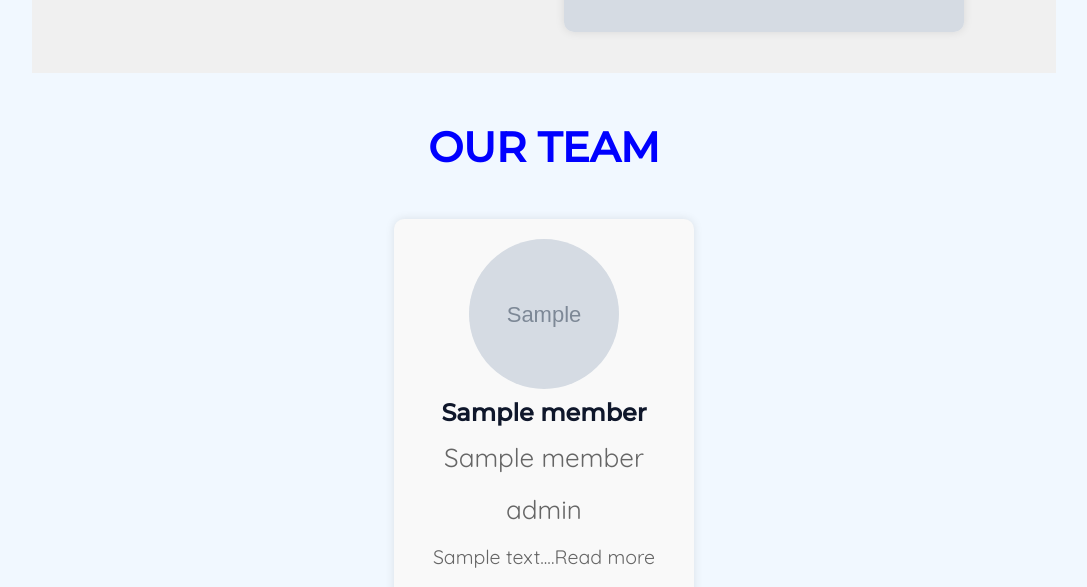
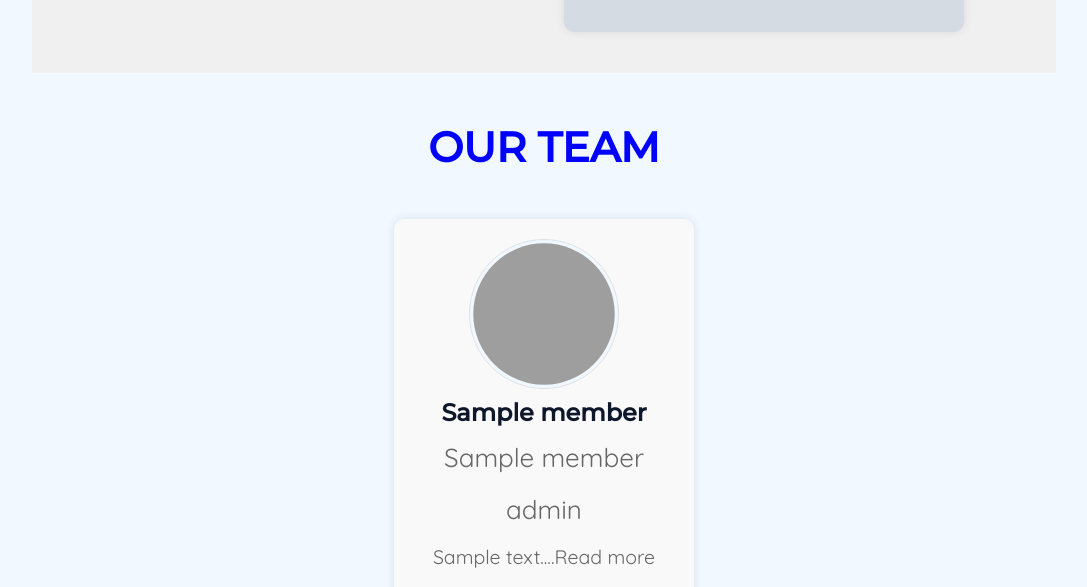
Before and after one commit to thanethereal/labvn, a Python web app: template web/templates/aboutus.html in a window 1280 px wide. Shown: the part 1302-1889 px from the top of the page, without its empty margins (96-1183 px from the left). Run offline with Jinja, Linux system fonts and the light colour scheme; the template is opened without the code that fills it: most values are stand-ins (such as "Sample title", 1, 10 or a date in 2020); grey boxes marked "Sample" are stand-in pictures; grey boxes are pictures that could not be loaded.

Commit message:
push code

```diff
--- a/web/templates/aboutus.html
+++ b/web/templates/aboutus.html
@@ -117,7 +117,11 @@
                 {% for member in profiles %}
                 <div class="profile">
                     <a href="{{ url_for('member_profile', id=member.id) }}">
-                        <img src="{{ url_for('static', filename='img/' + member.profile.avatar) }}" alt="{{ member.name }}">
+                        {% if user.profile %}
+                                            <img src="{{ url_for('static', filename='img/' + user.profile.avatar) }}" alt="{{ user.name }}" class="img-thumbnail">
+                                        {% else %}
+                                            <img src="{{ url_for('static', filename='img/default_avatar.png') }}" alt="{{ user.name }}" class="img-thumbnail">
+                                        {% endif %}
                         <h3>{{ member.name }}</h3>
                     </a>
                     <p style="font-size: 2rem;">{{ member.name }}</p>
```
